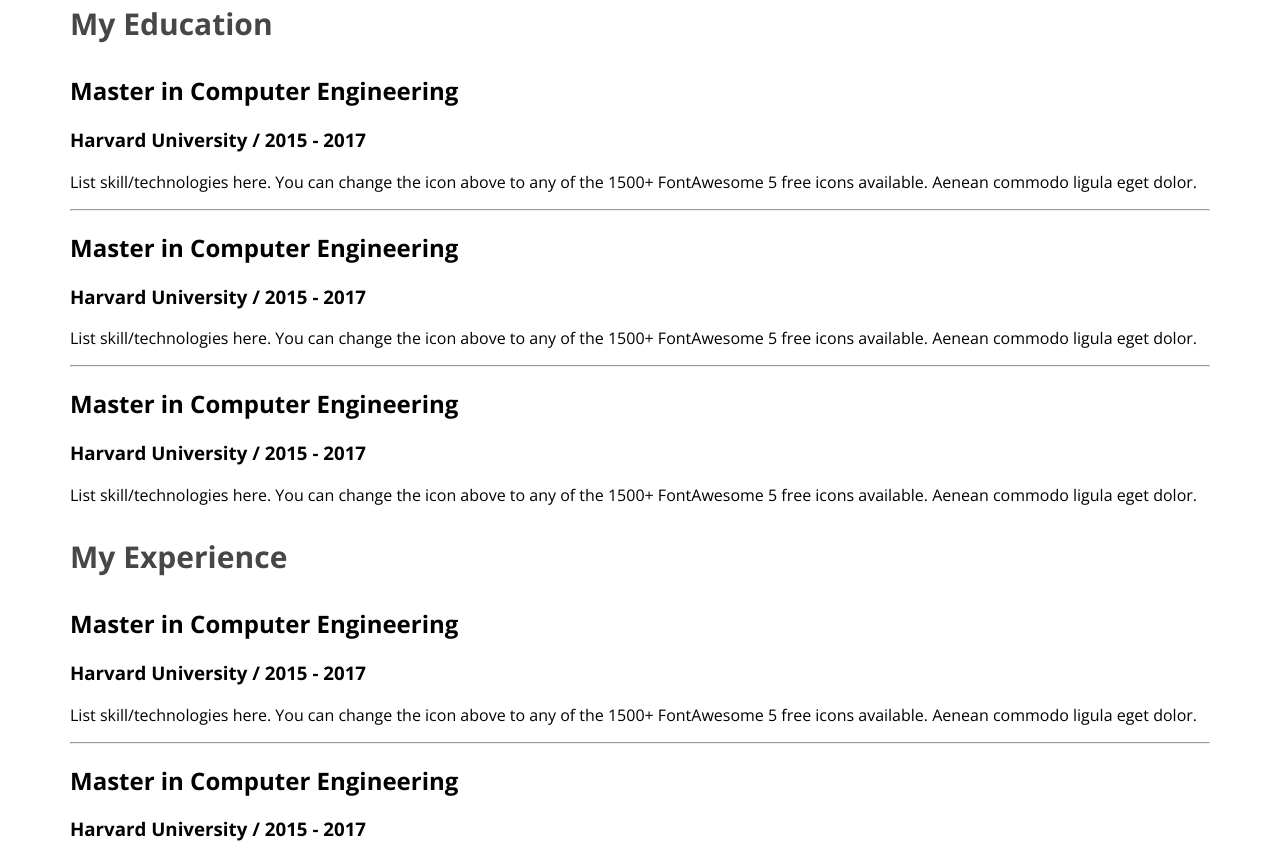
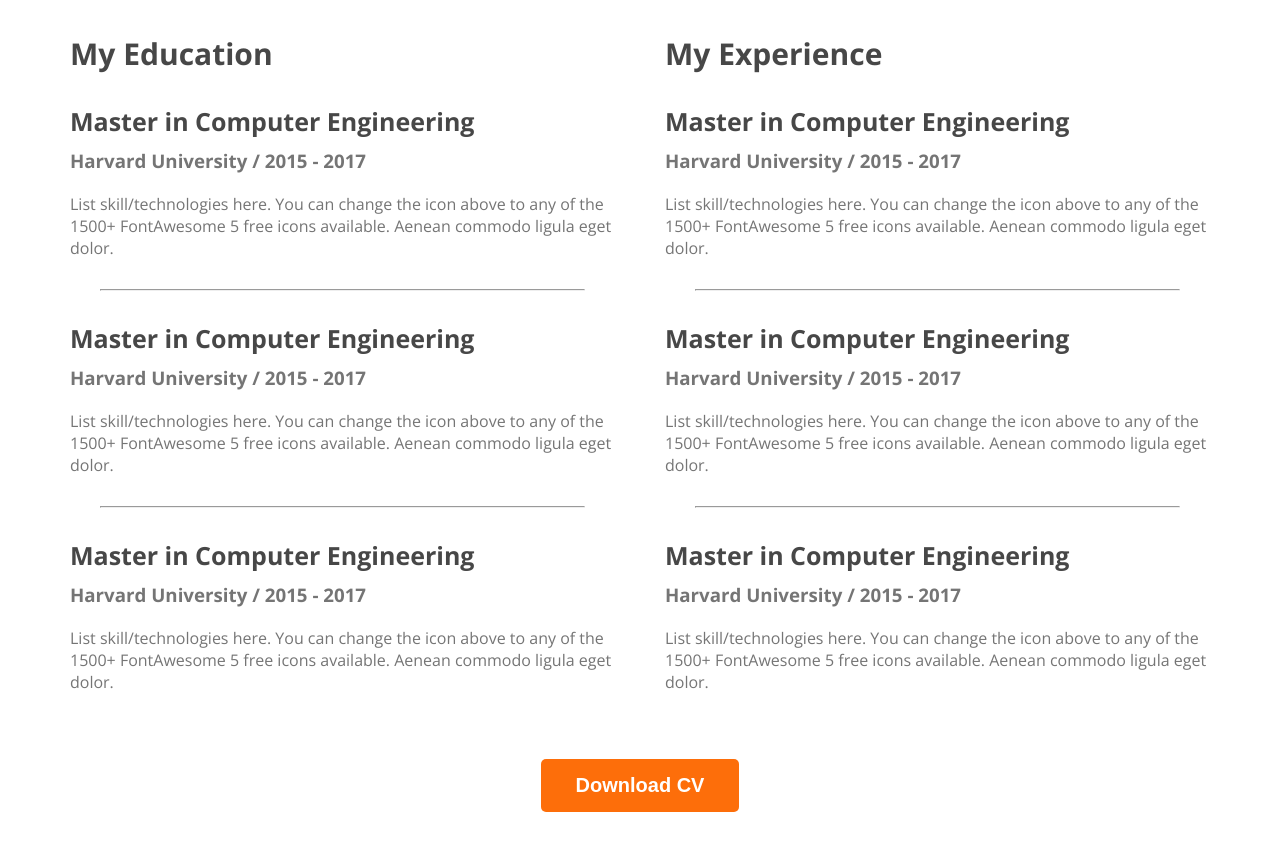
Before and after one commit to FatemaZohraAnannya/webdeveloper-portfolio, a plain HTML site: page index.html in a window 1280 px wide. Shown: the part 2328-3172 px from the top of the page. After the commit the page ends 3148 px from the top, so only its background shows below. Drawn offline with nearby package versions, Linux system fonts and the light colour scheme.

Commit message:
btn download cv added

```diff
--- a/index.html
+++ b/index.html
@@ -113,55 +113,53 @@
                     <!-- .resume-item>h2.resume-item-title>h3.resume-item-description>p.resume-item-description -->
                     <div class="resume-item">
                         <h2 class="resume-item-title">Master in Computer Engineering</h2>
-                            <h3 class="resume-item-description">Harvard University / 2015 - 2017</h3>
+                            <h3 class="resume-item-institute">Harvard University / 2015 - 2017</h3>
                                 <p class="resume-item-description">List skill/technologies here. You can change the icon above
                                     to any of the 1500+ FontAwesome 5 free icons available. Aenean commodo ligula eget dolor.</p>
                     </div>
                     <hr>
                     <div class="resume-item">
                         <h2 class="resume-item-title">Master in Computer Engineering</h2>
-                            <h3 class="resume-item-description">Harvard University / 2015 - 2017</h3>
+                            <h3 class="resume-item-institute">Harvard University / 2015 - 2017</h3>
                                 <p class="resume-item-description">List skill/technologies here. You can change the icon above
                                     to any of the 1500+ FontAwesome 5 free icons available. Aenean commodo ligula eget dolor.</p>
                     </div>
                     <hr>
                     <div class="resume-item">
                         <h2 class="resume-item-title">Master in Computer Engineering</h2>
-                            <h3 class="resume-item-description">Harvard University / 2015 - 2017</h3>
+                            <h3 class="resume-item-institute">Harvard University / 2015 - 2017</h3>
                                 <p class="resume-item-description">List skill/technologies here. You can change the icon above
                                     to any of the 1500+ FontAwesome 5 free icons available. Aenean commodo ligula eget dolor.</p>
                     </div>
+                </div>
 
 
-
-
-
-
-
-                </div>
                 <div class="resume-column">
                     <h3 class="resume-column-title">My Experience</h3>
                     <div class="resume-item">
                         <h2 class="resume-item-title">Master in Computer Engineering</h2>
-                            <h3 class="resume-item-description">Harvard University / 2015 - 2017</h3>
+                            <h3 class="resume-item-institute">Harvard University / 2015 - 2017</h3>
                                 <p class="resume-item-description">List skill/technologies here. You can change the icon above
                                     to any of the 1500+ FontAwesome 5 free icons available. Aenean commodo ligula eget dolor.</p>
                     </div>
                     <hr>
                     <div class="resume-item">
                         <h2 class="resume-item-title">Master in Computer Engineering</h2>
-                            <h3 class="resume-item-description">Harvard University / 2015 - 2017</h3>
+                            <h3 class="resume-item-institute">Harvard University / 2015 - 2017</h3>
                                 <p class="resume-item-description">List skill/technologies here. You can change the icon above
                                     to any of the 1500+ FontAwesome 5 free icons available. Aenean commodo ligula eget dolor.</p>
                     </div>
                     <hr>
                     <div class="resume-item">
                         <h2 class="resume-item-title">Master in Computer Engineering</h2>
-                            <h3 class="resume-item-description">Harvard University / 2015 - 2017</h3>
+                            <h3 class="resume-item-institute">Harvard University / 2015 - 2017</h3>
                                 <p class="resume-item-description">List skill/technologies here. You can change the icon above
                                     to any of the 1500+ FontAwesome 5 free icons available. Aenean commodo ligula eget dolor.</p>
                     </div>
                 </div>
+            </div>
+            <div class="download-cv">
+                <button class="btn-primary">Download CV</button>
             </div>
         </section>
 
--- a/styles/portfolio.css
+++ b/styles/portfolio.css
@@ -173,3 +173,32 @@ main section {
     font-size: 30px;
     font-weight: 700;
 }
+
+.resume-container {
+    display: flex;
+    gap: 50px;
+}
+
+.resume-item-title {
+    color: #474747;
+    font-size: 25px;
+    font-weight: 700;
+    margin-bottom: 10px;
+}
+.resume-item-institute{
+    margin-bottom:20px ;
+    margin-top: 0px;
+}
+
+.resume-item-description, .resume-item-institute {
+    color: #757575;
+}
+.resume-container hr{
+    margin: 30px;
+}
+.download-cv{
+    text-align: center;
+    margin-top: 50px;
+}
+
+/* footer form styles */
```
